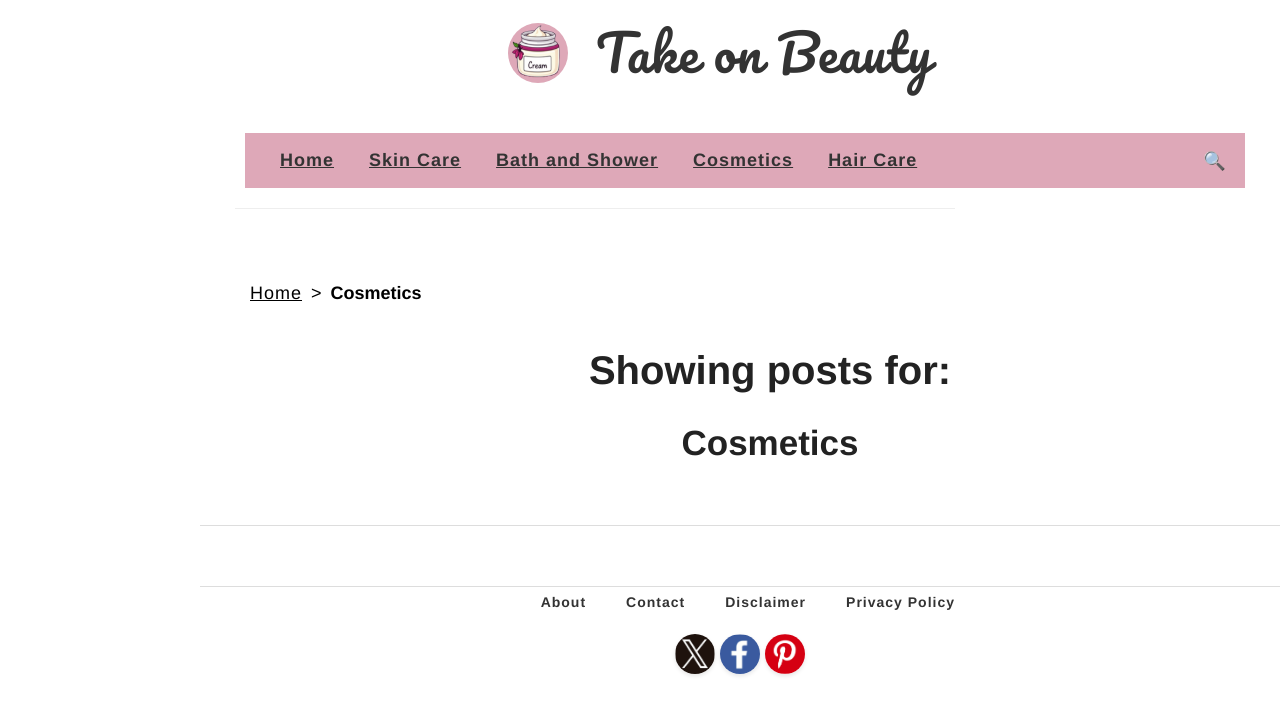
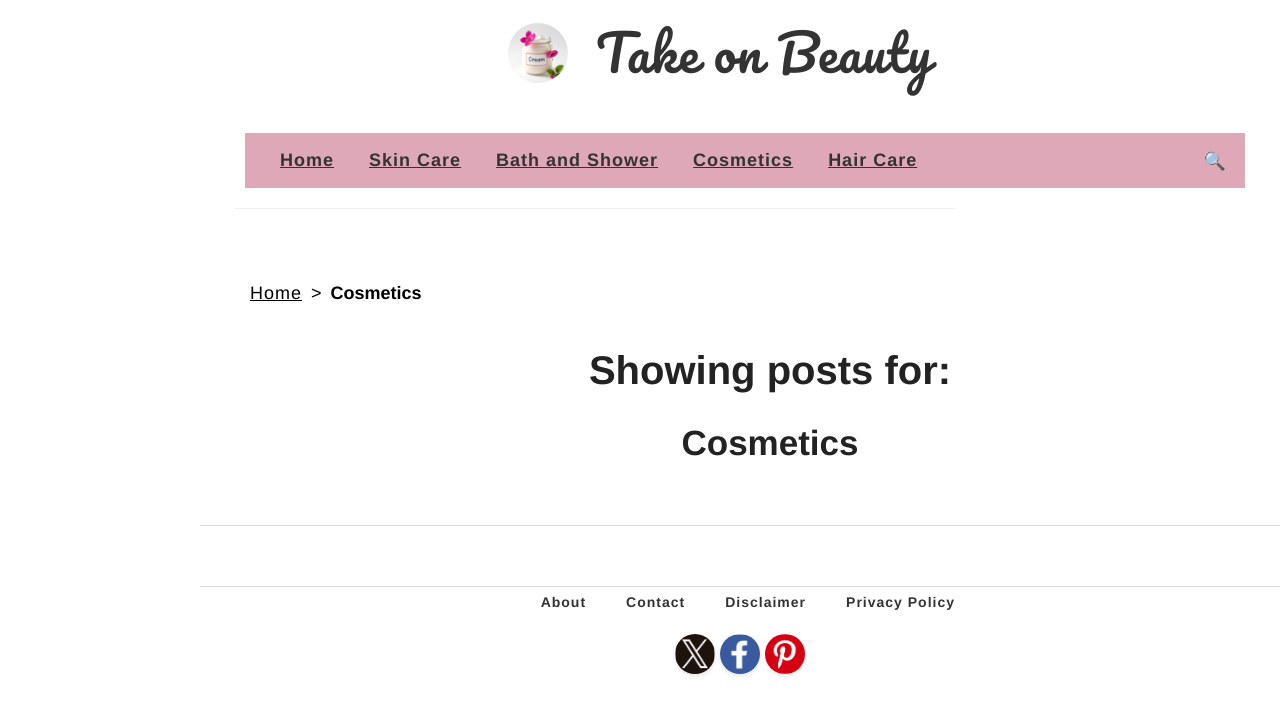
Before and after one commit to QMTesting/takeonbeauty, a Jekyll site: the page built from cosmetics.html, in a window 1280 px wide. Shown: the top 715 px of the page. Built offline with Jekyll 4.4.1, drawn with Linux system fonts in a browser that asks for light colours.

Commit message:
Update _config.yml

```diff
--- a/_config.yml
+++ b/_config.yml
@@ -9,7 +9,7 @@ name: Take on Beauty
 description:
 
 # URL of your avatar or profile pic (you could use your GitHub profile pic)
-avatar: "/images/cream.png"
+avatar: "/images/cream-logo-128.png"
 
 #
 # Flags below are optional
@@ -60,7 +60,7 @@ baseurl: ""
 #
 
 # Site Logo
-logo: "/images/cream.png"
+logo: "/images/cream-logo-128.png"
 
 permalink: /:title/
 
```
